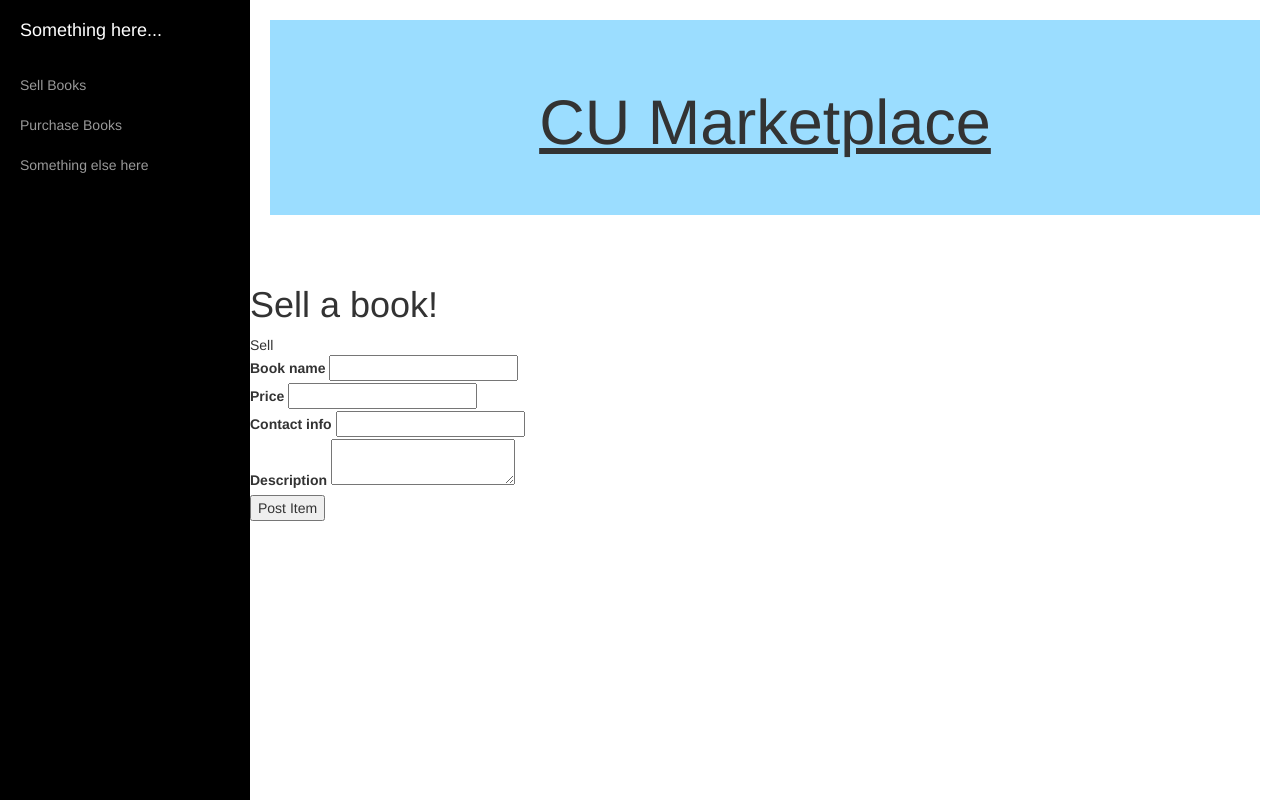
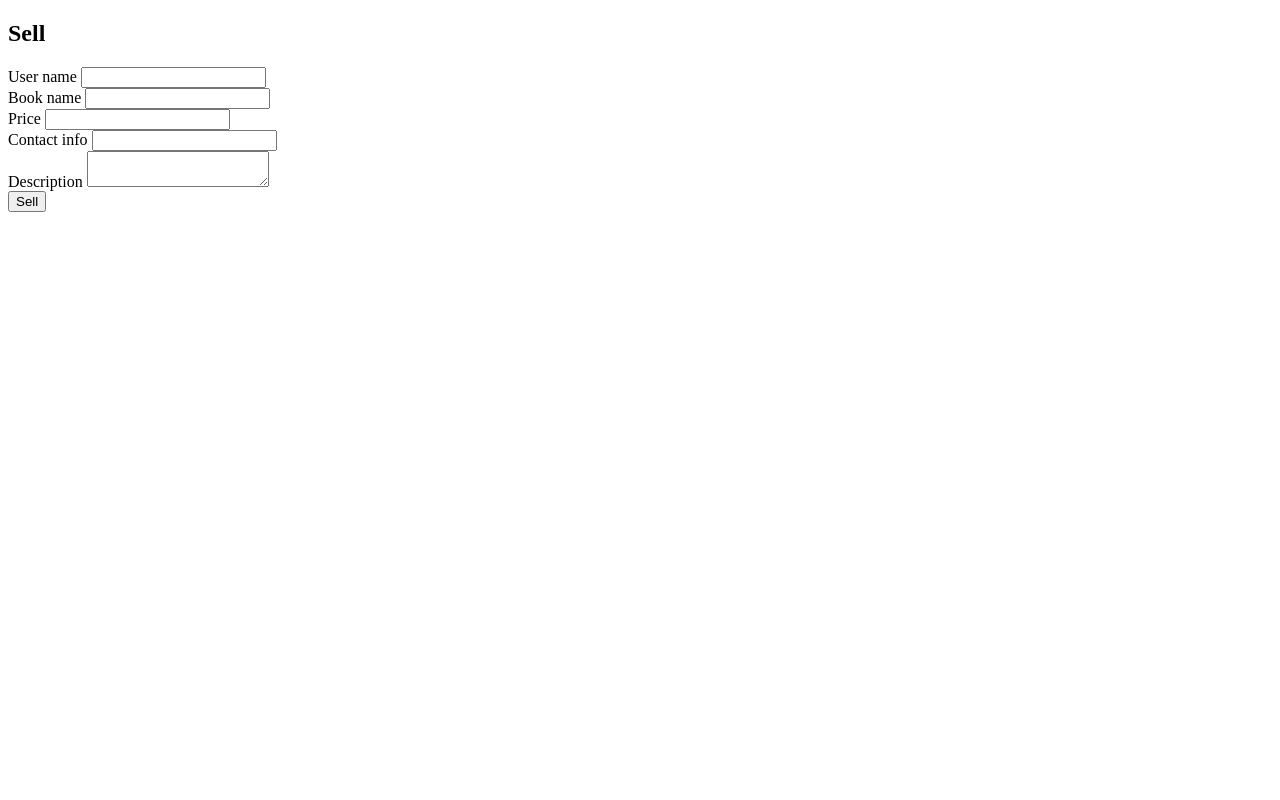
Before and after one commit to ADI-Labs/marketplace, a Flask app: template templates/sell.html in a window 1280 px wide. Run offline with Flask 2, Linux system fonts and the light colour scheme; the template is opened without the code that fills it, so the values that code supplies are empty, except form fields; form fields are guessed from the names that the template uses; some libraries are stand-ins or nearby versions.

Commit message:
working sell page that can save books

```diff
--- a/app.py
+++ b/app.py
@@ -35,7 +35,7 @@ class Book(db.Document):
     book_name = db.StringField(required=True)
     price = db.StringField(required=True)
     contact_info = db.StringField(required=True)
-    description = db.StringField
+    description = db.StringField(required=True)
 
 
 UserForm = model_form(User)
@@ -71,7 +71,8 @@ def registration():
 
   return render_template("register.html", form=form)
 
-@app.route("/booklist/")
+@app.route("/booklist")
+@login_required
 def getBooks():
     listOfBooks = Book.objects()
     return render_template("booklist.html", listOfBooks = listOfBooks)
@@ -81,6 +82,7 @@ def search():
   return render_template("booklist.html")
 
 @app.route("/booklist/<id>")
+@login_required
 def s(id):
   if request.method=="POST":
     data=id
@@ -93,16 +95,17 @@ def book(id):
   data=id
   return render_template("book.html",api_data=data)
 
-@app.route("/sell/",methods=["POST,GET"])
+@app.route("/sell",methods=["POST","GET"])
 @login_required
 def sell():
   form = BookForm(request.form)
   if request.method=="POST" and form.validate():
-    book = Book(name=form.name.data,department=form.department.data,price=form.price.data,isbn=form.department.data)
-    book.save()
+    new_book = Book(user_name = form.user_name.data,
+    book_name = form.book_name.data, price=form.price.data,
+    contact_info=form.contact_info.data, description=form.description.data)
     return render_template("confirm.html")
   else:
-    return render_template("sell.html")
+    return render_template("sell.html", form=form)
 
 @app.route("/bookinfo/")
 @login_required
--- a/templates/booklist.html
+++ b/templates/booklist.html
@@ -17,7 +17,7 @@
                    <a href="#">Something here...</a>
                 </li>
                 <li>
-                    <a href="#">Sell Books</a>
+                    <a href="/sell">Sell Books</a>
                 </li>
                 <li>
                     <a href="#">Purchase Books</a>
--- a/templates/sell.html
+++ b/templates/sell.html
@@ -1,13 +1,28 @@
-{% extends "base.html" %}
+<!DOCTYPE html>
+<html lang="en" >
 
-{% block title %}Sell Book{% endblock %}
-{% block body %}
+<head>
+  <meta charset="utf-8">
+  <title>Registration</title>
+  <meta name="description" content="Sell a Book">
+  <meta name="author" content="ADI Labs Marketplace">
 
-    <h1>Sell a book!</h1>
-    <form method="POST">Sell
+</head>
+<body>
+  <div class="row">
+      <div class="large-12 columns">
+          <div class="panel">
+
+          <h2>Sell</h2>
+
+          <form action="" method="POST">
             {{ form.csrf_token }}
             <div>
-          {{ form.book_name.label}}
+              {{ form.user_name.label}}
+              {{ form.user_name }}
+            </div>
+            <div>
+              {{ form.book_name.label }}
               {{ form.book_name }}
             </div>
             <div>
@@ -15,16 +30,27 @@
               {{ form.price }}
             </div>
             <div>
-          {{ form.contact_info.label}}
+              {{ form.contact_info.label }}
               {{ form.contact_info }}
             </div>
             <div>
-          {{ form.description.label}}
+              {{ form.description.label }}
               {{ form.description }}
             </div>
-        <input type="submit" value="Post Item">
+            <input type="submit" value="Sell">
           </form>
 
+          </div>
+      </div>
+  </div>
 
+<!--
+  <script src="{{ url_for('static', filename='js/vendor/jquery.min.js') }}"></script>
+  <script src="{{ url_for('static', filename='js/foundation.js') }}"></script>
+  <script>
+    $(document).foundation();
+  </script>
+-->
 
-{% endblock %}
+</body>
+</html>
```
Lines whose indentation alone changed are shown as unchanged.
